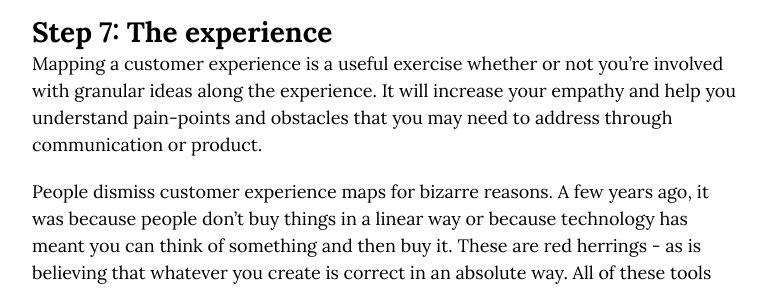
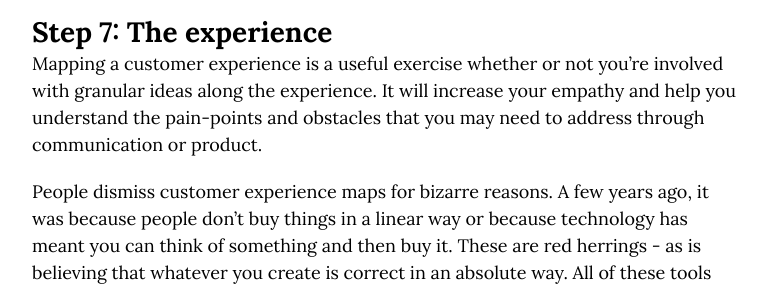
Before and after one commit to markhpollard/markhpollard.github.io, a Jekyll site: the page built from _posts/2018-09-27-how-to-do-account-planning-a-simple-approach.markdown, in a window 1280 px wide and 1400 px high, scrolled down 12562 px. Shown: the part 208-498 px from the top of the window, without its empty margins (254-1023 px from the left). Built offline with Jekyll 4.4.1, drawn with Linux system fonts in a browser that asks for light colours; nearby versions of some CDN libraries; some of the changed text lies outside the part shown.

Commit message:
Updated How To Do Account Planning A Simple Approach

```diff
--- a/_posts/2018-09-27-how-to-do-account-planning-a-simple-approach.markdown
+++ b/_posts/2018-09-27-how-to-do-account-planning-a-simple-approach.markdown
@@ -298,7 +298,7 @@ Now, for your thinking to stick, it's good to have other minds leave fingerprint
 
 ## Step 7: The experience
 
-Mapping a customer experience is a useful exercise whether or not you're involved with granular ideas along the experience. It will increase your empathy and help you understand pain-points and obstacles that you may need to address through communication or product.
+Mapping a customer experience is a useful exercise whether or not you're involved with granular ideas along the experience. It will increase your empathy and help you understand the pain-points and obstacles that you may need to address through communication or product.
 
 People dismiss customer experience maps for bizarre reasons. A few years ago, it was because people don't buy things in a linear way or because technology has meant you can think of something and then buy it. These are red herrings - as is believing that whatever you create is correct in an absolute way. All of these tools exist to help you think and create, not to dictate how the world is and only is. That's what religion is for.
 
```
Also changed, not shown: other parts of _posts/2018-09-27-how-to-do-account-planning-a-simple-approach.markdown (+2 -0 lines).
